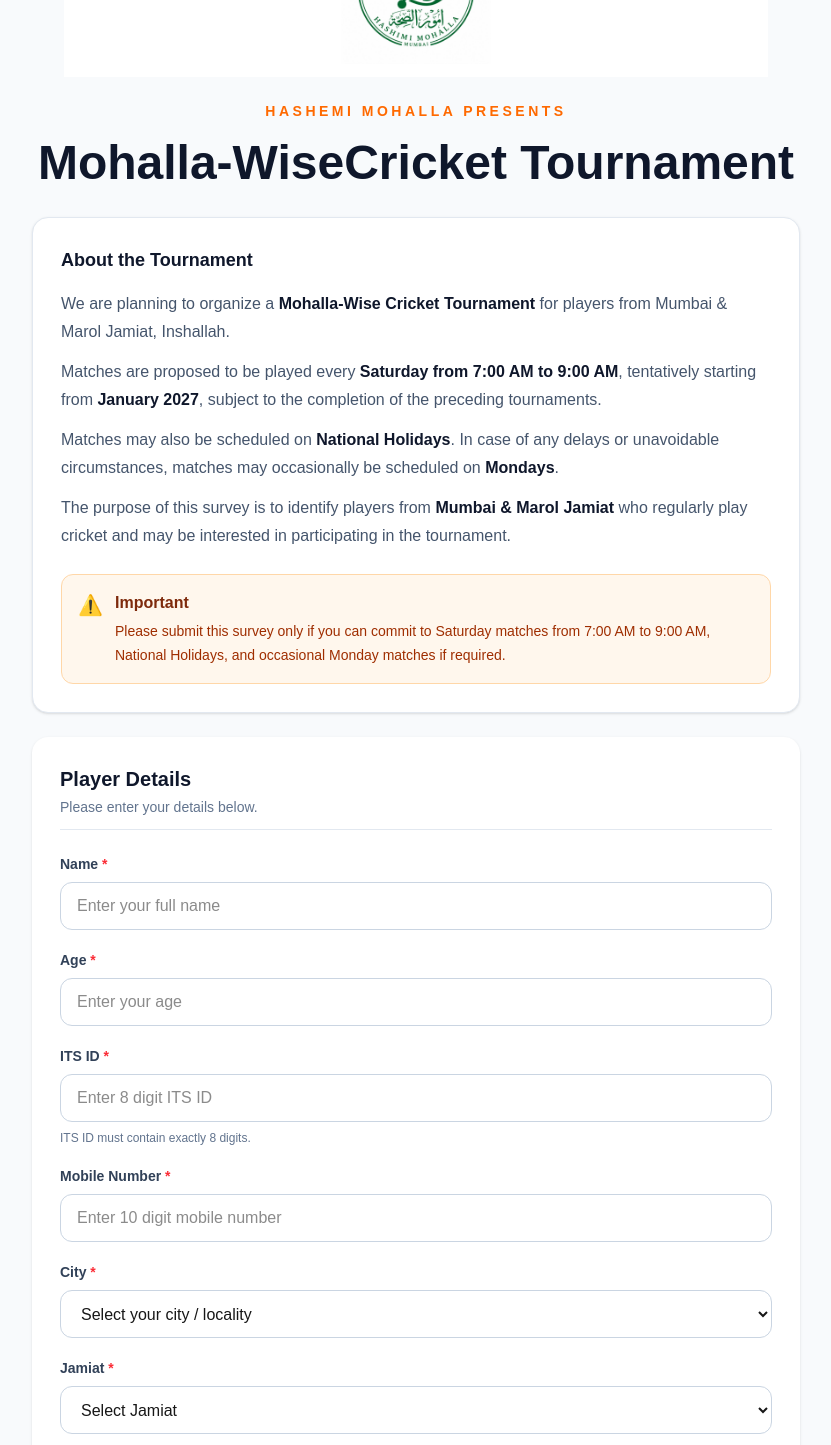
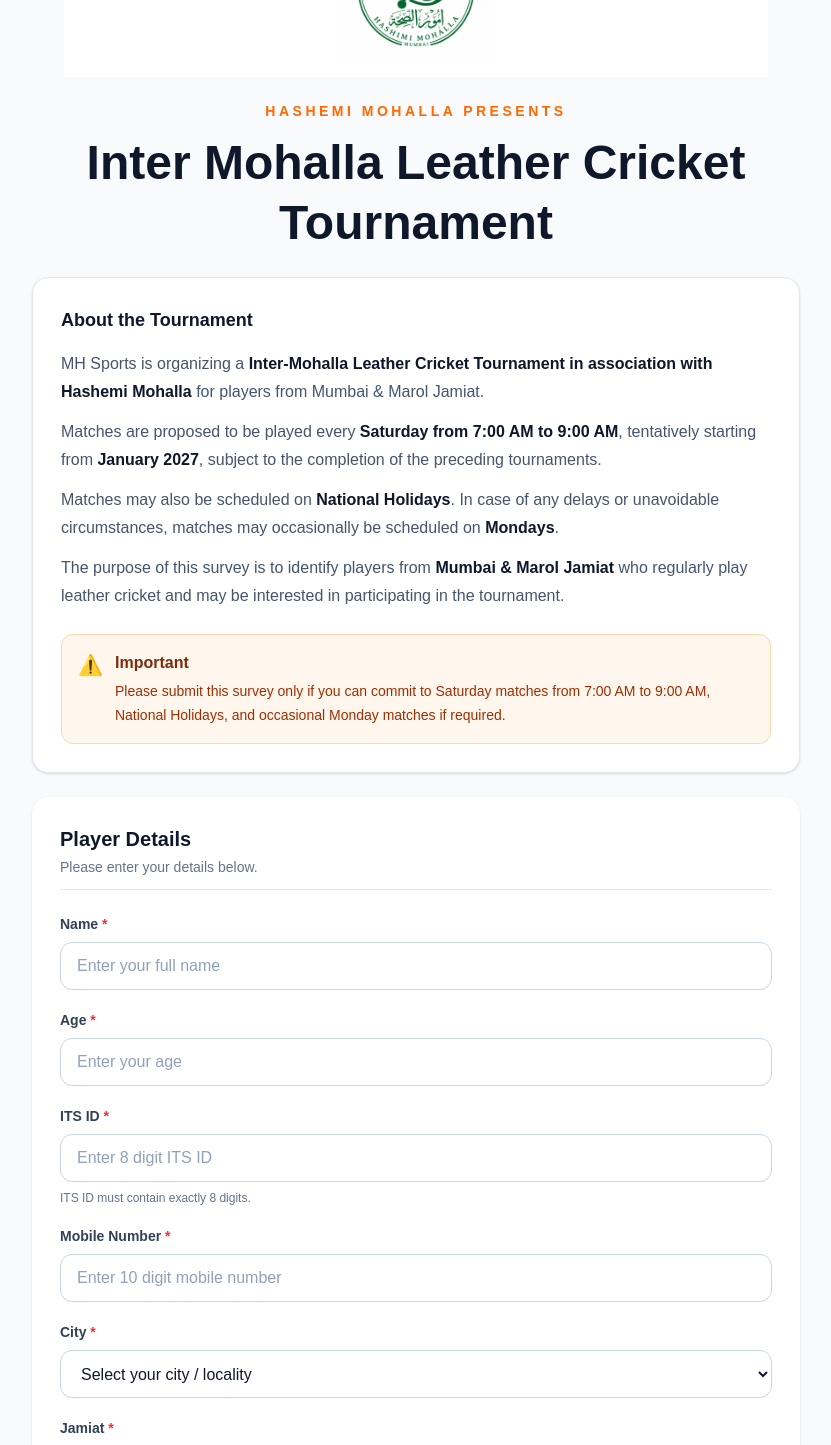
Before and after one commit to mufaddalhusain53/mhsports, a Next.js app: page /tournaments/mohalla/survey in a window 1280 px wide. Shown: the part 260-1705 px from the top of the page, without its empty margins (224-1055 px from the left). Built offline with nearby package versions, Linux system fonts and the light colour scheme; no server answers.

Commit message:
Update Mohalla leather cricket survey

```diff
--- a/app/tournaments/mohalla/survey/page.tsx
+++ b/app/tournaments/mohalla/survey/page.tsx
@@ -55,7 +55,6 @@
     if (error) {
       console.error("Supabase submission error:", error);
 
-      // PostgreSQL unique constraint violation
       if (error.code === "23505") {
         setErrorMessage(
           "A survey has already been submitted using this ITS ID. If you believe this is incorrect, please contact the organizers."
@@ -77,10 +76,6 @@
     });
   };
 
-  // ---------------------------------------------------------
-  // SUCCESS SCREEN
-  // ---------------------------------------------------------
-
   if (submitted) {
     return (
       <main className="min-h-[calc(100vh-112px)] bg-slate-50 px-4 py-12 sm:px-6 md:px-10">
@@ -95,7 +90,7 @@
             </h1>
 
             <p className="mt-4 leading-7 text-slate-600">
-              Thank you for participating in the Mohalla-Wise Cricket
+              Thank you for participating in the Inter Mohalla Leather Cricket
               Tournament survey.
             </p>
 
@@ -108,15 +103,11 @@
     );
   }
 
-  // ---------------------------------------------------------
-  // SURVEY PAGE
-  // ---------------------------------------------------------
-
   return (
     <main className="min-h-screen bg-slate-50 px-4 py-8 sm:px-6 md:px-10 md:py-12">
       <div className="mx-auto max-w-3xl">
 
-        {/* HASHEMI LOGO */}
+        {/* Hashemi Logo */}
         <div className="mb-6 flex justify-center">
           <img
             src="/hashemi-logo.png"
@@ -125,32 +116,34 @@
           />
         </div>
 
-        {/* HEADER */}
+        {/* Header */}
         <div className="mb-6 text-center">
           <p className="text-xs font-bold uppercase tracking-[0.25em] text-orange-500 sm:text-sm">
             Hashemi Mohalla Presents
           </p>
 
           <h1 className="mt-3 text-3xl font-black leading-tight text-slate-900 sm:text-4xl md:text-5xl">
-            Mohalla-Wise
+            Inter Mohalla {" "}
             <br className="sm:hidden" />
-            Cricket Tournament
+            Leather Cricket Tournament
           </h1>
         </div>
 
-        {/* ABOUT TOURNAMENT */}
+        {/* About Tournament */}
         <div className="rounded-2xl border border-slate-200 bg-white p-5 shadow-sm sm:p-7">
           <h2 className="text-lg font-black text-slate-900">
             About the Tournament
           </h2>
 
           <div className="mt-4 space-y-3 text-sm leading-6 text-slate-600 sm:text-base sm:leading-7">
+
             <p>
-              We are planning to organize a{" "}
+              MH Sports is organizing a{" "}
               <strong className="text-slate-900">
-                Mohalla-Wise Cricket Tournament
+                Inter-Mohalla Leather Cricket Tournament in association with
+                Hashemi Mohalla
               </strong>{" "}
-              for players from Mumbai &amp; Marol Jamiat, Inshallah.
+              for players from Mumbai &amp; Marol Jamiat.
             </p>
 
             <p>
@@ -170,8 +163,8 @@
               <strong className="text-slate-900">
                 National Holidays
               </strong>
-              . In case of any delays or unavoidable circumstances,
-              matches may occasionally be scheduled on{" "}
+              . In case of any delays or unavoidable circumstances, matches
+              may occasionally be scheduled on{" "}
               <strong className="text-slate-900">
                 Mondays
               </strong>
@@ -183,12 +176,13 @@
               <strong className="text-slate-900">
                 Mumbai &amp; Marol Jamiat
               </strong>{" "}
-              who regularly play cricket and may be interested in
+              who regularly play leather cricket and may be interested in
               participating in the tournament.
             </p>
+
           </div>
 
-          {/* IMPORTANT NOTICE */}
+          {/* Important Notice */}
           <div className="mt-6 rounded-xl border border-orange-200 bg-orange-50 p-4">
             <div className="flex gap-3">
               <div className="text-xl">⚠️</div>
@@ -208,12 +202,11 @@
           </div>
         </div>
 
-        {/* FORM */}
+        {/* Player Details Form */}
         <form
           onSubmit={handleSubmit}
           className="mt-6 rounded-2xl bg-white p-5 shadow-sm sm:p-7"
         >
-          {/* PLAYER DETAILS */}
           <div>
             <div className="border-b border-slate-200 pb-3">
               <h2 className="text-xl font-black text-slate-900">
@@ -227,7 +220,7 @@
 
             <div className="mt-6 space-y-5">
 
-              {/* NAME */}
+              {/* Name */}
               <div>
                 <label
                   htmlFor="name"
@@ -242,11 +235,11 @@
                   type="text"
                   required
                   placeholder="Enter your full name"
-                  className="h-12 w-full rounded-xl border border-slate-300 px-4 text-base outline-none transition focus:border-orange-500 focus:ring-2 focus:ring-orange-100"
+                  className="h-12 w-full rounded-xl border border-slate-300 bg-white px-4 text-base text-slate-900 placeholder:text-slate-400 outline-none transition focus:border-orange-500 focus:ring-2 focus:ring-orange-100"
                 />
               </div>
 
-              {/* AGE */}
+              {/* Age */}
               <div>
                 <label
                   htmlFor="age"
@@ -259,11 +252,11 @@
                   id="age"
                   name="age"
                   type="number"
-                  min="1"
-                  max="100"
+                  min={18}
+                  max={100}
                   required
                   placeholder="Enter your age"
-                  className="h-12 w-full rounded-xl border border-slate-300 px-4 text-base outline-none transition focus:border-orange-500 focus:ring-2 focus:ring-orange-100"
+                  className="h-12 w-full rounded-xl border border-slate-300 bg-white px-4 text-base text-slate-900 placeholder:text-slate-400 outline-none transition focus:border-orange-500 focus:ring-2 focus:ring-orange-100"
                 />
               </div>
 
@@ -291,7 +284,7 @@
                       .replace(/\D/g, "")
                       .slice(0, 8);
                   }}
-    className="h-12 w-full rounded-xl border border-slate-300 px-4 text-base outline-none transition focus:border-orange-500 focus:ring-2 focus:ring-orange-100"
+                  className="h-12 w-full rounded-xl border border-slate-300 bg-white px-4 text-base text-slate-900 placeholder:text-slate-400 outline-none transition focus:border-orange-500 focus:ring-2 focus:ring-orange-100"
                 />
 
                 <p className="mt-2 text-xs text-slate-500">
@@ -299,7 +292,7 @@
                 </p>
               </div>
 
-              {/* MOBILE */}
+              {/* Mobile */}
               <div>
                 <label
                   htmlFor="mobile"
@@ -315,13 +308,19 @@
                   inputMode="numeric"
                   pattern="[6-9][0-9]{9}"
                   maxLength={10}
+                  minLength={10}
                   required
                   placeholder="Enter 10 digit mobile number"
-                  className="h-12 w-full rounded-xl border border-slate-300 px-4 text-base outline-none transition focus:border-orange-500 focus:ring-2 focus:ring-orange-100"
+                  onInput={(event) => {
+                    event.currentTarget.value = event.currentTarget.value
+                      .replace(/\D/g, "")
+                      .slice(0, 10);
+                  }}
+                  className="h-12 w-full rounded-xl border border-slate-300 bg-white px-4 text-base text-slate-900 placeholder:text-slate-400 outline-none transition focus:border-orange-500 focus:ring-2 focus:ring-orange-100"
                 />
               </div>
 
-              {/* CITY */}
+              {/* City */}
               <div>
                 <label
                   htmlFor="city"
@@ -336,34 +335,72 @@
                   value={city}
                   onChange={(event) => setCity(event.target.value)}
                   required
-                  className="h-12 w-full rounded-xl border border-slate-300 bg-white px-4 text-base outline-none transition focus:border-orange-500 focus:ring-2 focus:ring-orange-100"
+                  className="h-12 w-full rounded-xl border border-slate-300 bg-white px-4 text-base text-slate-900 outline-none transition focus:border-orange-500 focus:ring-2 focus:ring-orange-100"
                 >
-                  <option value="" disabled>
+                  <option value="">
                     Select your city / locality
                   </option>
 
-                  <option value="Mumbai Town">Mumbai Town</option>
-                  <option value="Bandra">Bandra</option>
-                  <option value="Andheri">Andheri</option>
-                  <option value="Mira Road">Mira Road</option>
-                  <option value="Bhayander">Bhayander</option>
-                  <option value="Nalasopara">Nalasopara</option>
-                  <option value="Vasai">Vasai</option>
-                  <option value="Kurla">Kurla</option>
-                  <option value="Thane">Thane</option>
-                  <option value="Marol">Marol</option>
-                  <option value="Dombivali">Dombivali</option>
-                  <option value="Kalyan">Kalyan</option>
-                  <option value="Mumbra">Mumbra</option>
-                  <option value="Vashind">Vashind</option>
-                  <option value="Kharghar">Kharghar</option>
-                  <option value="Vashi">Vashi</option>
-                  <option value="Nerul">Nerul</option>
-                  <option value="Others">Others</option>
+                  <option value="Mumbai Town">
+                    Mumbai Town
+                  </option>
+                  <option value="Bandra">
+                    Bandra
+                  </option>
+                  <option value="Andheri">
+                    Andheri
+                  </option>
+                  <option value="Mira Road">
+                    Mira Road
+                  </option>
+                  <option value="Bhayander">
+                    Bhayander
+                  </option>
+                  <option value="Nalasopara">
+                    Nalasopara
+                  </option>
+                  <option value="Vasai">
+                    Vasai
+                  </option>
+                  <option value="Kurla">
+                    Kurla
+                  </option>
+                  <option value="Thane">
+                    Thane
+                  </option>
+                  <option value="Marol">
+                    Marol
+                  </option>
+                  <option value="Dombivali">
+                    Dombivali
+                  </option>
+                  <option value="Kalyan">
+                    Kalyan
+                  </option>
+                  <option value="Mumbra">
+                    Mumbra
+                  </option>
+                  <option value="Vashind">
+                    Vashind
+                  </option>
+                  <option value="Kharghar">
+                    Kharghar
+                  </option>
+                  <option value="Vashi">
+                    Vashi
+                  </option>
+                  <option value="Nerul">
+                    Nerul
+                  </option>
+                  <option value="Others">
+                    Others
+                  </option>
                 </select>
+              </div>
 
+              {/* Other City */}
               {city === "Others" && (
-                  <div className="mt-4">
+                <div>
                   <label
                     htmlFor="otherCity"
                     className="mb-2 block text-sm font-bold text-slate-700"
@@ -378,13 +415,12 @@
                     type="text"
                     required
                     placeholder="Enter your city / locality"
-                      className="h-12 w-full rounded-xl border border-slate-300 px-4 text-base outline-none transition focus:border-orange-500 focus:ring-2 focus:ring-orange-100"
+                    className="h-12 w-full rounded-xl border border-slate-300 bg-white px-4 text-base text-slate-900 placeholder:text-slate-400 outline-none transition focus:border-orange-500 focus:ring-2 focus:ring-orange-100"
                   />
                 </div>
               )}
-              </div>
 
-              {/* JAMIAT */}
+              {/* Jamiat */}
               <div>
                 <label
                   htmlFor="jamiat"
@@ -397,19 +433,23 @@
                   id="jamiat"
                   name="jamiat"
                   required
-                  defaultValue=""
-                  className="h-12 w-full rounded-xl border border-slate-300 bg-white px-4 text-base outline-none transition focus:border-orange-500 focus:ring-2 focus:ring-orange-100"
+                  className="h-12 w-full rounded-xl border border-slate-300 bg-white px-4 text-base text-slate-900 outline-none transition focus:border-orange-500 focus:ring-2 focus:ring-orange-100"
                 >
-                  <option value="" disabled>
+                  <option value="">
                     Select Jamiat
                   </option>
 
-                  <option value="Mumbai">Mumbai</option>
-                  <option value="Marol">Marol</option>
+                  <option value="Mumbai">
+                    Mumbai
+                  </option>
+
+                  <option value="Marol">
+                    Marol
+                  </option>
                 </select>
               </div>
 
-              {/* MOHALLA */}
+              {/* Jamaat / Mohalla */}
               <div>
                 <label
                   htmlFor="mohalla"
@@ -425,13 +465,14 @@
                   type="text"
                   required
                   placeholder="Enter your Jamaat / Mohalla"
-                  className="h-12 w-full rounded-xl border border-slate-300 px-4 text-base outline-none transition focus:border-orange-500 focus:ring-2 focus:ring-orange-100"
+                  className="h-12 w-full rounded-xl border border-slate-300 bg-white px-4 text-base text-slate-900 placeholder:text-slate-400 outline-none transition focus:border-orange-500 focus:ring-2 focus:ring-orange-100"
                 />
               </div>
+
             </div>
           </div>
 
-          {/* CRICKET DETAILS */}
+          {/* Cricket Details */}
           <div className="mt-10">
             <div className="border-b border-slate-200 pb-3">
               <h2 className="text-xl font-black text-slate-900">
@@ -458,17 +499,17 @@
                 type="text"
                 required
                 placeholder="Enter the name of your current cricket team"
-                className="h-12 w-full rounded-xl border border-slate-300 px-4 text-base outline-none transition focus:border-orange-500 focus:ring-2 focus:ring-orange-100"
+                className="h-12 w-full rounded-xl border border-slate-300 bg-white px-4 text-base text-slate-900 placeholder:text-slate-400 outline-none transition focus:border-orange-500 focus:ring-2 focus:ring-orange-100"
               />
 
               <p className="mt-2 text-xs text-slate-500">
-                Please enter the team you currently play for on
-                Saturdays or Sundays.
+                Please enter the team you currently play for on Saturdays or
+                Sundays.
               </p>
             </div>
           </div>
 
-          {/* AVAILABILITY */}
+          {/* Availability */}
           <div className="mt-10">
             <div className="border-b border-slate-200 pb-3">
               <h2 className="text-xl font-black text-slate-900">
@@ -502,15 +543,15 @@
                   </span>
 
                   <span className="mt-1 block text-sm leading-5 text-slate-500">
-                    I understand the proposed schedule and confirm
-                    that I am available to participate.
+                    I understand the proposed schedule and confirm that I am
+                    available to participate.
                   </span>
                 </span>
               </label>
             </div>
           </div>
 
-          {/* ERROR MESSAGE */}
+          {/* Error */}
           {errorMessage && (
             <div className="mt-6 rounded-xl border border-red-200 bg-red-50 p-4 text-sm leading-6 text-red-800">
               <p className="font-bold">
@@ -523,7 +564,7 @@
             </div>
           )}
 
-          {/* SUBMIT */}
+          {/* Submit */}
           <div className="mt-10">
             <button
               type="submit"
@@ -540,7 +581,7 @@
           </div>
         </form>
 
-        {/* FOOTER */}
+        {/* Footer */}
         <p className="px-4 py-8 text-center text-xs leading-5 text-slate-400">
           Hashemi Mohalla • Mufaddal Husain Sports
         </p>
```
Lines whose indentation alone changed are shown as unchanged.
